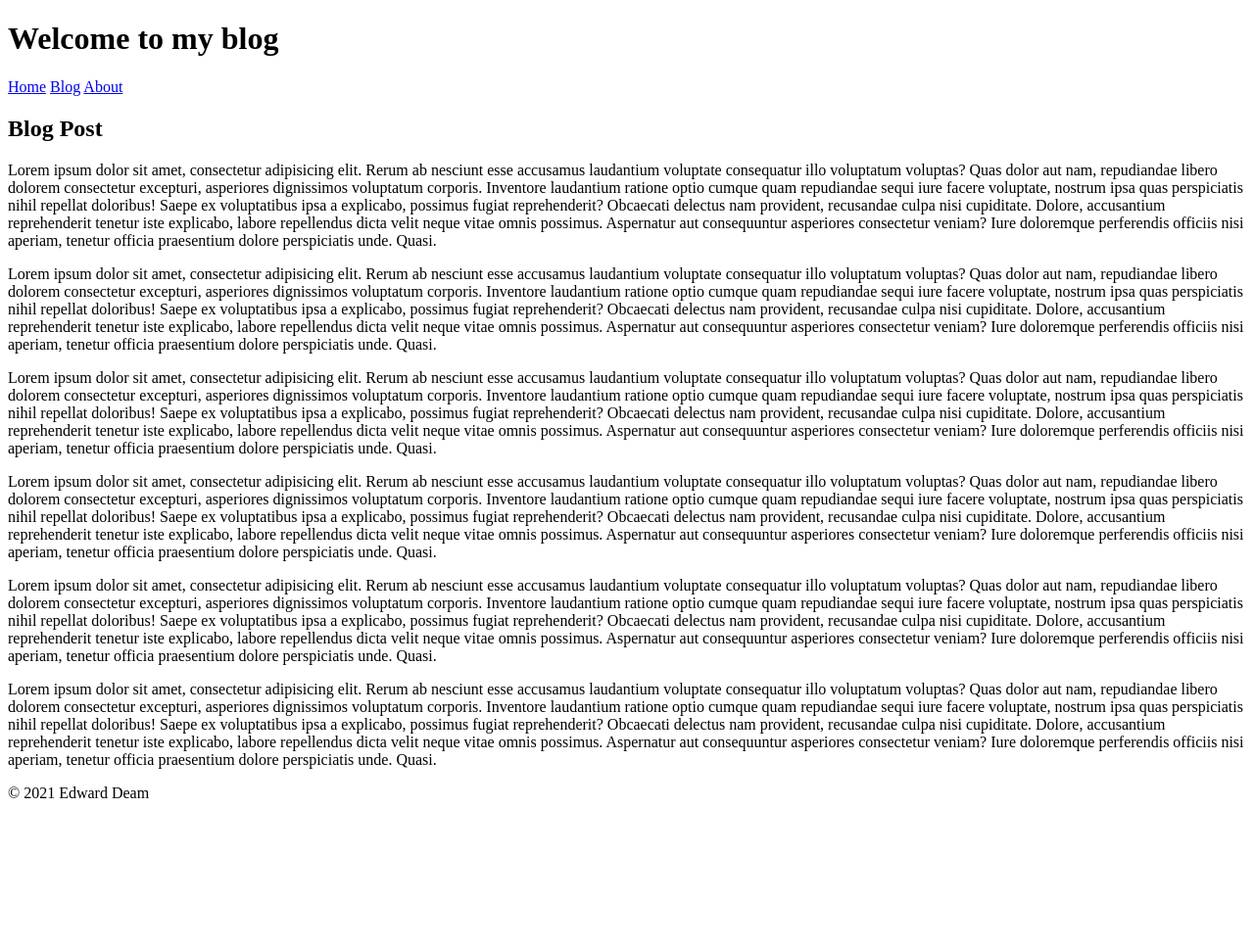
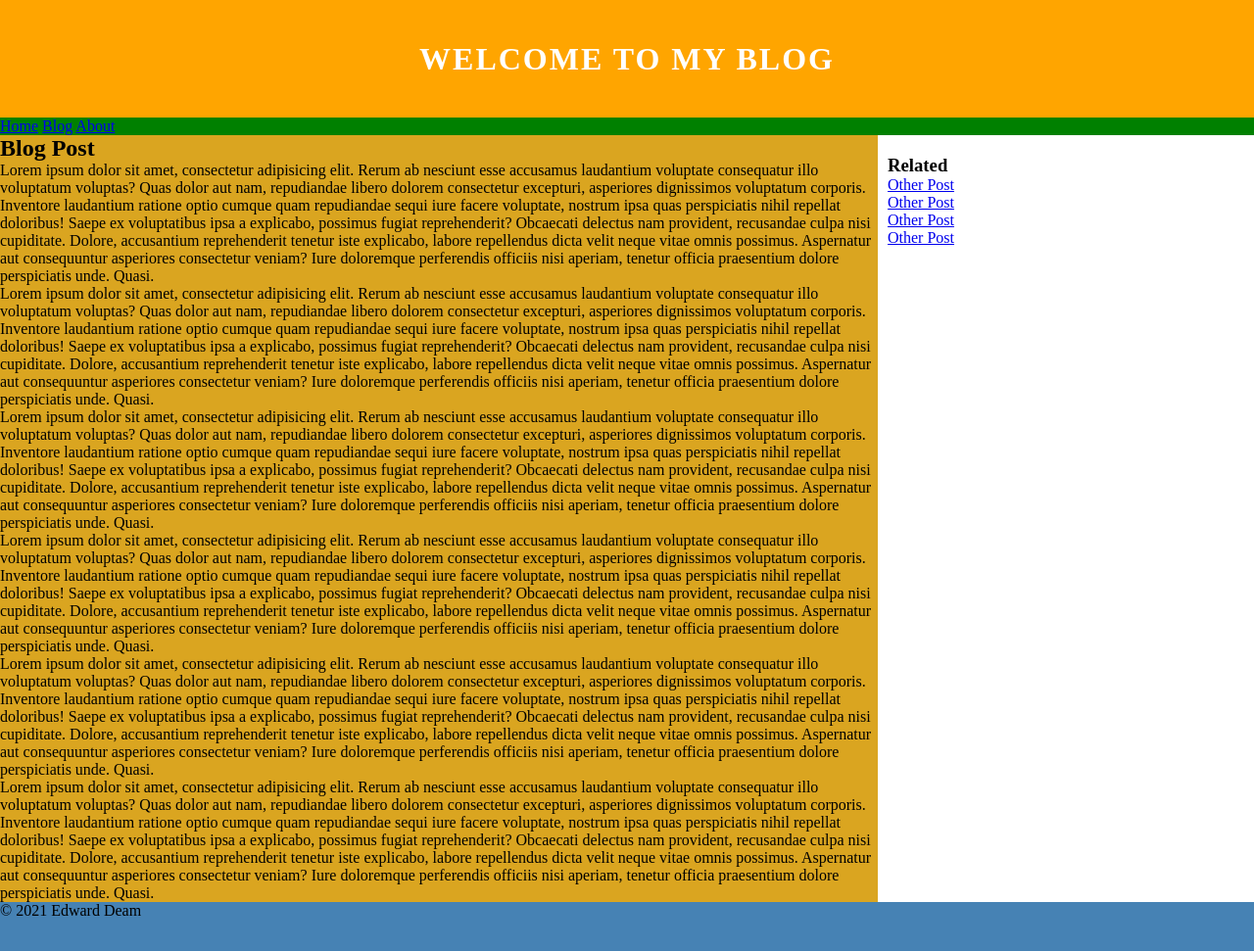
Before and after one commit to CoderAcademy-MEL/flex-html-css-basics, a plain HTML site: page index.html in a window 1280 px wide. Shown: the whole page at 98% size. Before the commit the page ends 827 px from the top, so only its background shows below. Drawn offline with Linux system fonts and the light colour scheme.

Commit message:
Setup basic layout with CSS

```diff
--- a/index.html
+++ b/index.html
@@ -4,6 +4,7 @@
   <meta charset="UTF-8">
   <meta http-equiv="X-UA-Compatible" content="IE=edge">
   <meta name="viewport" content="width=device-width, initial-scale=1.0">
+  <link rel="stylesheet" href="style.css">
   <title>Blog</title>
 </head>
 <body>
@@ -25,7 +26,13 @@
       <p>Lorem ipsum dolor sit amet, consectetur adipisicing elit. Rerum ab nesciunt esse accusamus laudantium voluptate consequatur illo voluptatum voluptas? Quas dolor aut nam, repudiandae libero dolorem consectetur excepturi, asperiores dignissimos voluptatum corporis. Inventore laudantium ratione optio cumque quam repudiandae sequi iure facere voluptate, nostrum ipsa quas perspiciatis nihil repellat doloribus! Saepe ex voluptatibus ipsa a explicabo, possimus fugiat reprehenderit? Obcaecati delectus nam provident, recusandae culpa nisi cupiditate. Dolore, accusantium reprehenderit tenetur iste explicabo, labore repellendus dicta velit neque vitae omnis possimus. Aspernatur aut consequuntur asperiores consectetur veniam? Iure doloremque perferendis officiis nisi aperiam, tenetur officia praesentium dolore perspiciatis unde. Quasi.</p>
       <p>Lorem ipsum dolor sit amet, consectetur adipisicing elit. Rerum ab nesciunt esse accusamus laudantium voluptate consequatur illo voluptatum voluptas? Quas dolor aut nam, repudiandae libero dolorem consectetur excepturi, asperiores dignissimos voluptatum corporis. Inventore laudantium ratione optio cumque quam repudiandae sequi iure facere voluptate, nostrum ipsa quas perspiciatis nihil repellat doloribus! Saepe ex voluptatibus ipsa a explicabo, possimus fugiat reprehenderit? Obcaecati delectus nam provident, recusandae culpa nisi cupiditate. Dolore, accusantium reprehenderit tenetur iste explicabo, labore repellendus dicta velit neque vitae omnis possimus. Aspernatur aut consequuntur asperiores consectetur veniam? Iure doloremque perferendis officiis nisi aperiam, tenetur officia praesentium dolore perspiciatis unde. Quasi.</p>
     </article>
-    <aside></aside>
+    <aside>
+      <h3>Related</h3>
+      <a href="#">Other Post</a>
+      <a href="#">Other Post</a>
+      <a href="#">Other Post</a>
+      <a href="#">Other Post</a>
+    </aside>
   </main>
   <footer>&copy; 2021 Edward Deam</footer>
 </body>
--- /dev/null
+++ b/style.css
@@ -0,0 +1,46 @@
+* {
+  margin: 0;
+  padding: 0;
+  box-sizing: border-box;
+}
+header {
+  background-color: orange;
+  height: 120px;
+}
+header h1 {
+  color: white;
+  text-align: center;
+  line-height: 120px;
+  text-transform: uppercase;
+  letter-spacing: 2px;
+}
+nav {
+  background-color: green;
+}
+
+main {
+  font-size: 0;
+}
+article, aside {
+  display: inline-block;
+  font-size: 16px;
+  vertical-align: top;
+}
+article {
+  background-color: goldenrod;
+  width: 70%;
+}
+aside {
+  padding-top: 20px;
+  padding-left: 10px;
+  width: 30%;
+  position: sticky;
+  top: 0;
+}
+footer {
+  background-color: steelblue;
+  height: 50px;
+}
+aside a {
+  display: block;
+}
```
